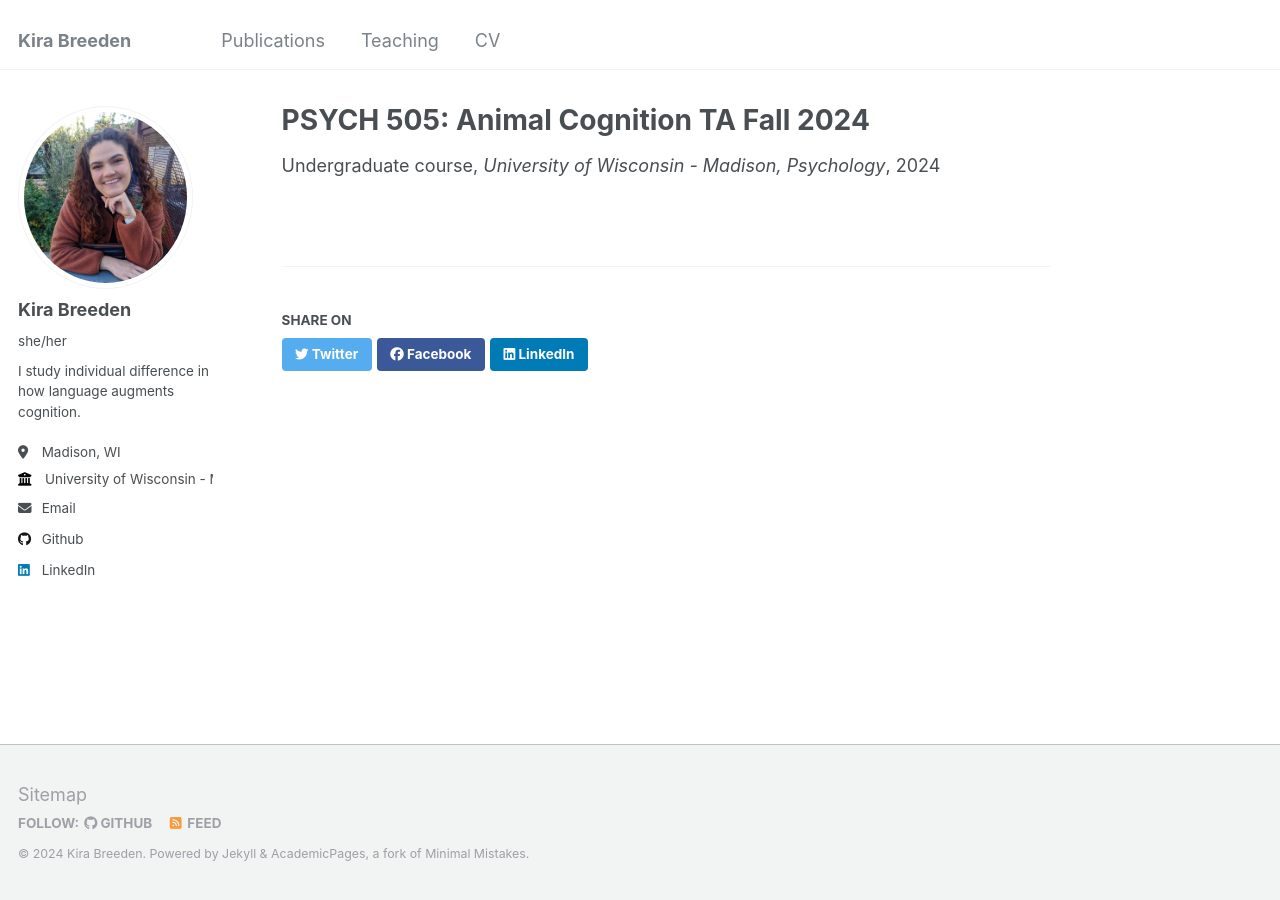
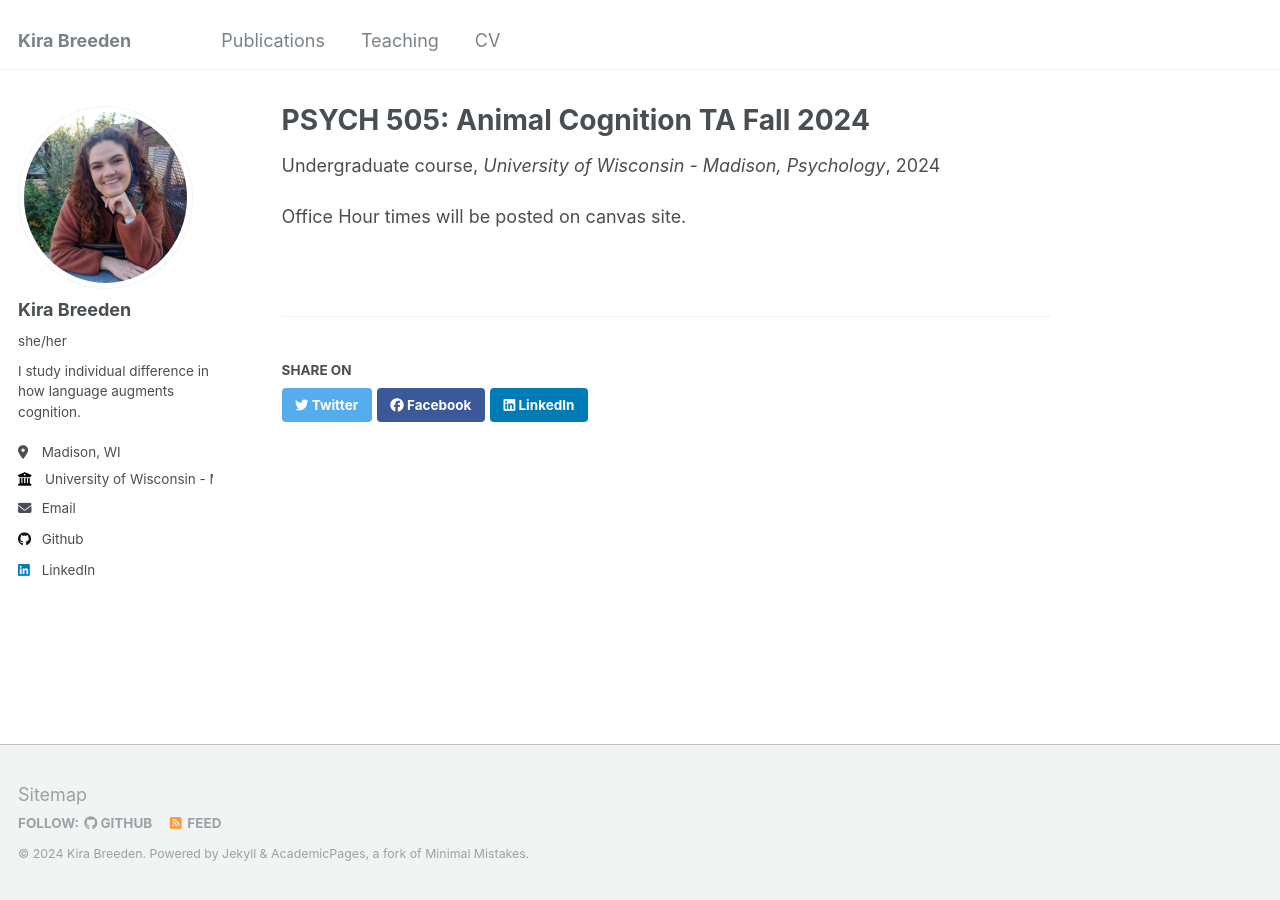
Before and after one commit to kmbreeden21/kmbreeden21.github.io, a Jekyll site: the page built from _teaching/2014-spring-teaching-1.md, in a window 1280 px wide. Built offline with Jekyll 4.4.1, drawn with Linux system fonts in a browser that asks for light colours.

Commit message:
Update 2014-spring-teaching-1.md

```diff
--- a/_teaching/2014-spring-teaching-1.md
+++ b/_teaching/2014-spring-teaching-1.md
@@ -7,3 +7,5 @@ venue: "University of Wisconsin - Madison, Psychology"
 date: 2024-09-05
 location: "Madision, WI"
 ---
+
+Office Hour times will be posted on canvas site.
```
